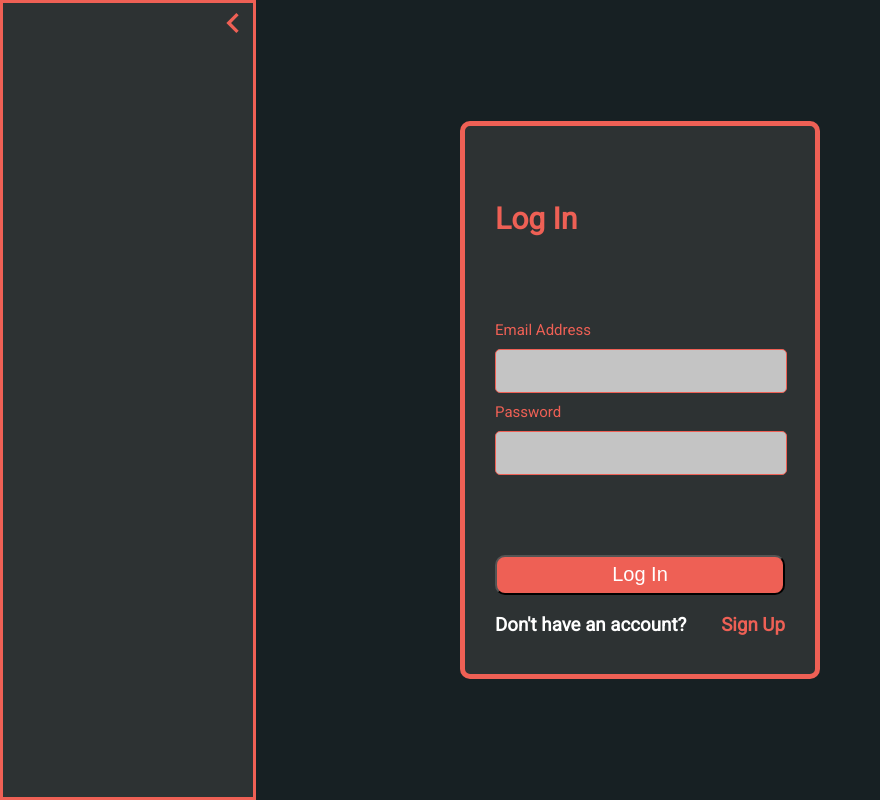
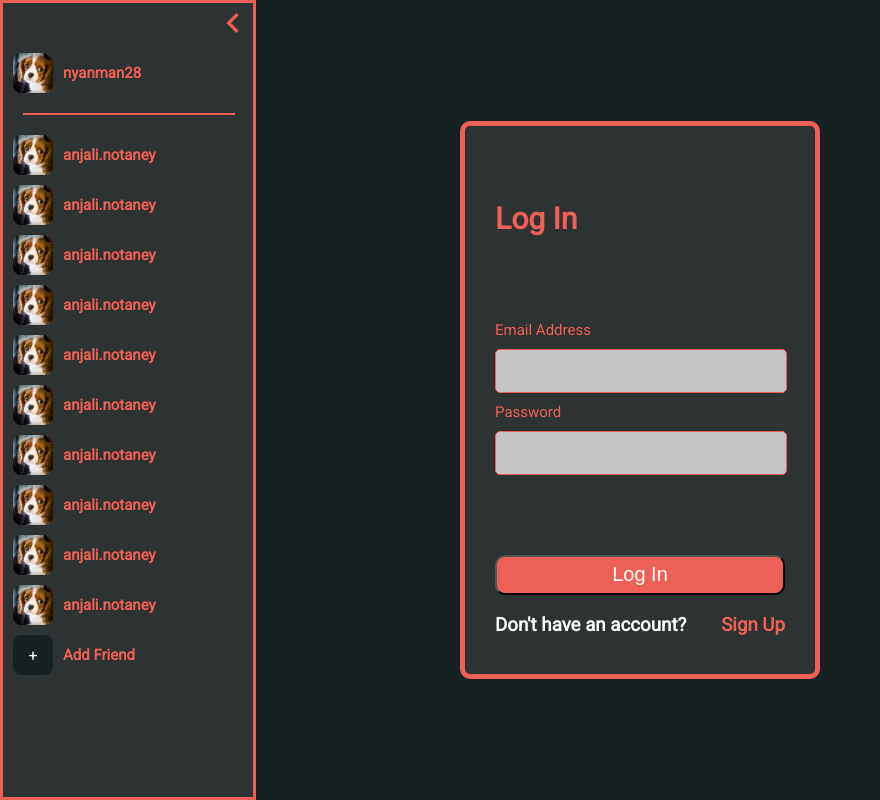
Before and after one commit to HarshSheth1128/wsiw, a React (Create React App) app: page /#/ in a window 1280 px wide. Shown: the whole page, without its empty margins (0-880 px from the left). Built offline with nearby package versions, Linux system fonts and the light colour scheme.

Commit message:
Harsh Finished up sidebar

```diff
--- a/src/common/SideBar.jsx
+++ b/src/common/SideBar.jsx
@@ -1,11 +1,19 @@
 import React, { Component } from 'react';
+import Puppy from '../assets/puppy.jpg';
 import './Sidebar.scss';
 import ChevronLeft from '../assets/chevronLeft.svg';
 
 class SideBar extends Component {
   constructor(props) {
     super(props);
-    this.state = {};
+    this.state = {
+      username: 'nyanman28',
+      profilePicUrl: Puppy,
+      friends: new Array(10).fill({
+        username: 'anjali.notaney',
+        profilePicUrl: Puppy,
+      }),
+    };
   }
 
   render() {
@@ -26,6 +34,31 @@ class SideBar extends Component {
             alt="backButton"
           />
         </div>
+        <div className="Profile">
+          <img
+            className="ProfilePic"
+            src={this.state.profilePicUrl}
+            alt="Profile image"
+          />
+          <h1 className="ProfileUsername">{this.state.username}</h1>
+        </div>
+        <div className="SideBarLine" />
+        {this.state.friends.map(friend => (
+          <div className="Profile">
+            <img
+              className="ProfilePic"
+              src={friend.profilePicUrl}
+              alt="Profile image"
+            />
+            <h1 className="ProfileUsername">{friend.username}</h1>
+          </div>
+        ))}
+        <div className="Profile">
+          <div className="PlusButton">
+            <span className="PlusText">+</span>
+          </div>
+          <h1 className="ProfileUsername">Add Friend</h1>
+        </div>
       </div>
     );
   }
--- a/src/common/Sidebar.scss
+++ b/src/common/Sidebar.scss
@@ -9,6 +9,7 @@
   background: $themeDarkGray;
   transform: translate(-256px);
   transition: 0.3s;
+  overflow: scroll;
 }
 
 .SideBar.open {
@@ -31,3 +32,57 @@
   height: 45px;
   width: 45px;
 }
+
+.Profile {
+  display: flex;
+  flex-direction: row;
+  align-items: center;
+  margin-top: 10px;
+  margin-bottom: 10px;
+  transition: 0.2s;
+  margin-left: 10px;
+}
+
+.Profile:hover {
+  display: flex;
+  flex-direction: row;
+  align-items: center;
+  margin-top: 10px;
+  margin-bottom: 10px;
+  margin-left: 20px;
+}
+
+.ProfilePic {
+  object-fit: fill;
+  height: 40px;
+  width: 40px;
+  border-radius: 8px;
+}
+
+.ProfileUsername {
+  margin: 0px;
+  margin-left: 10px;
+  font-size: 15px;
+  color: $themeRed;
+}
+
+.SideBarLine {
+  margin: 20px;
+  width: calc(100% - 40px);
+  border: 1px solid $themeRed;
+}
+
+.PlusButton {
+  background-color: $themeBlack;
+  height: 40px;
+  width: 40px;
+  border-radius: 8px;
+  display: flex;
+  flex-direction: row;
+  justify-content: center;
+  align-items: center;
+}
+
+.PlusText {
+  color: white;
+}
```
Also changed, not shown: src/assets/puppy.jpg (added).
